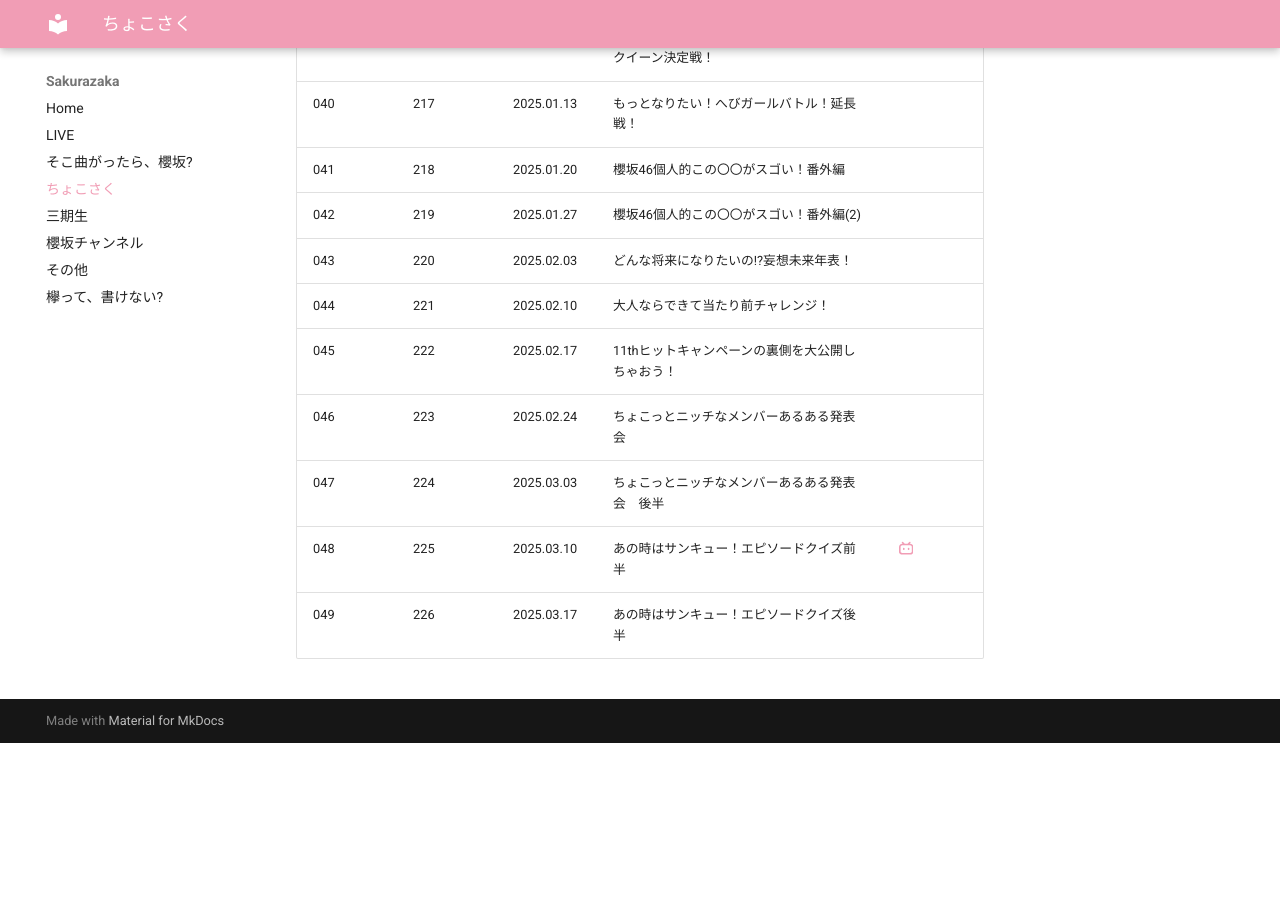
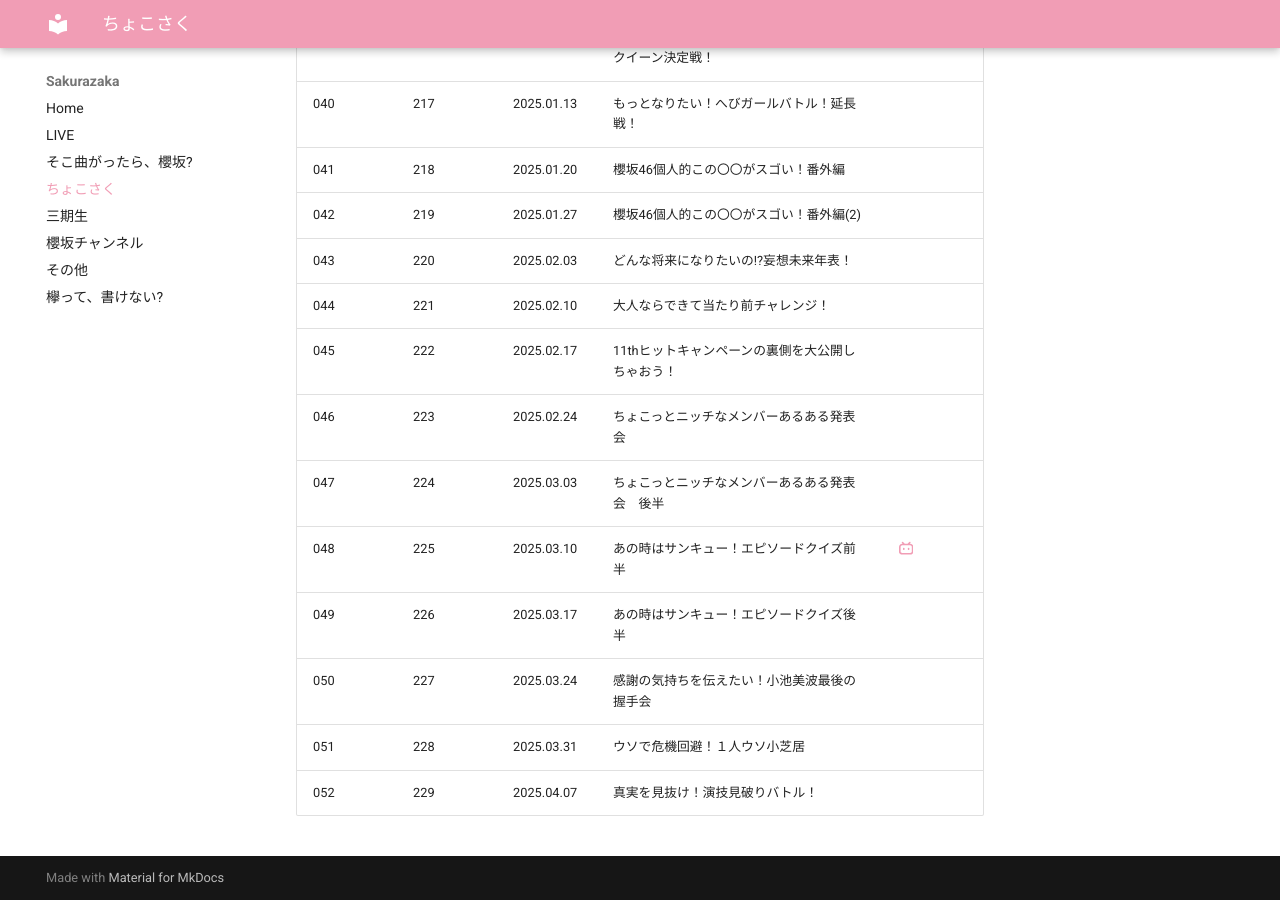
Before and after one commit to aki-192/sakura, an MkDocs documentation site: the page built from docs/chokosaku.md, in a window 1280 px wide and 900 px high, scrolled down 2368 px. Built offline with MkDocs 1.6.1 and Material for MkDocs 9.7.7, drawn with Linux system fonts in a browser that asks for light colours; before the commit the page ends 3111 px from its top, so only the background shows below that.

Commit message:
Update chokosaku.md

```diff
--- a/docs/chokosaku.md
+++ b/docs/chokosaku.md
@@ -55,3 +55,6 @@ title: ちょこさく
 | 047 | 224 | 2025.03.03 | ちょこっとニッチなメンバーあるある発表会　後半 | |
 | 048 | 225 | 2025.03.10 | あの時はサンキュー！エピソードクイズ前半 | [:simple-bilibili:](https://www.bilibili.com/video/BV1sPPEeZEFx?p=2) |
 | 049 | 226 | 2025.03.17 | あの時はサンキュー！エピソードクイズ後半 | |
+| 050 | 227 | 2025.03.24 | 感謝の気持ちを伝えたい！小池美波最後の握手会 | |
+| 051 | 228 | 2025.03.31 | ウソで危機回避！１人ウソ小芝居 | |
+| 052 | 229 | 2025.04.07 | 真実を見抜け！演技見破りバトル！ | |
```
